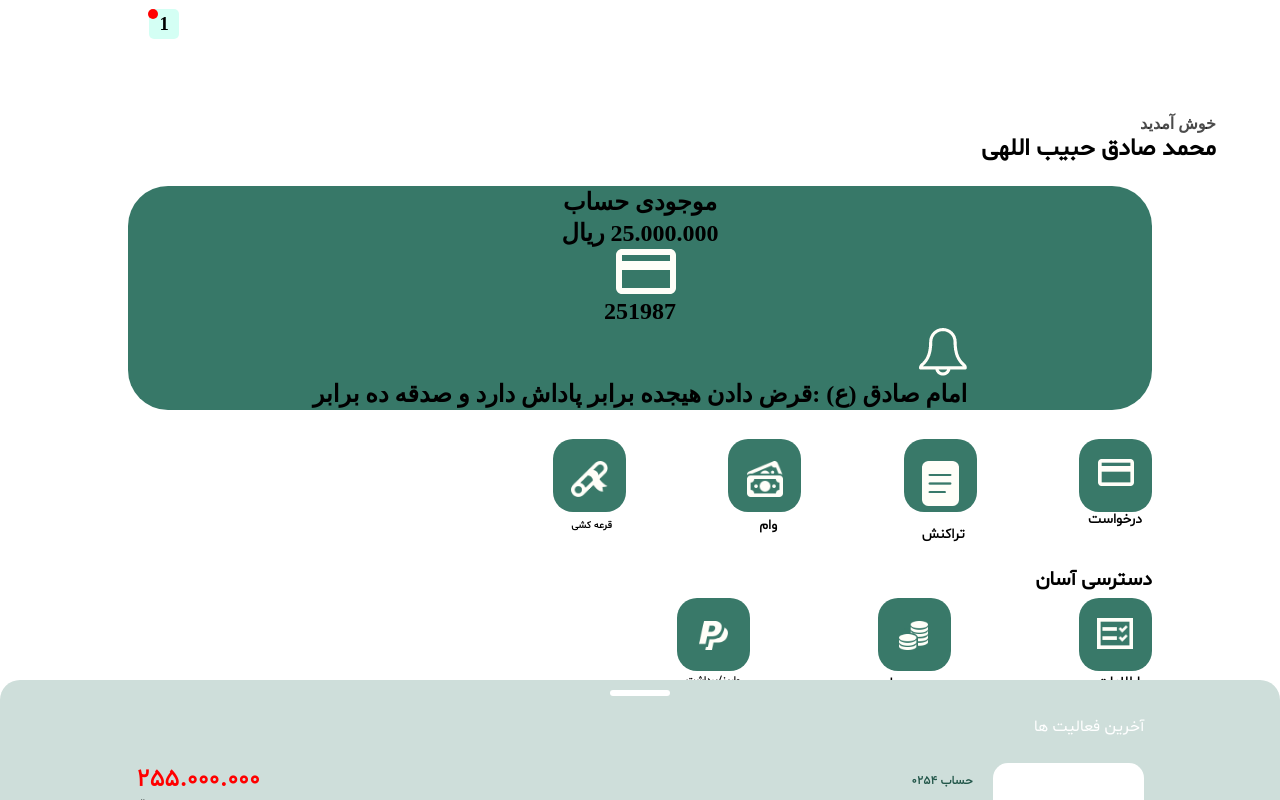
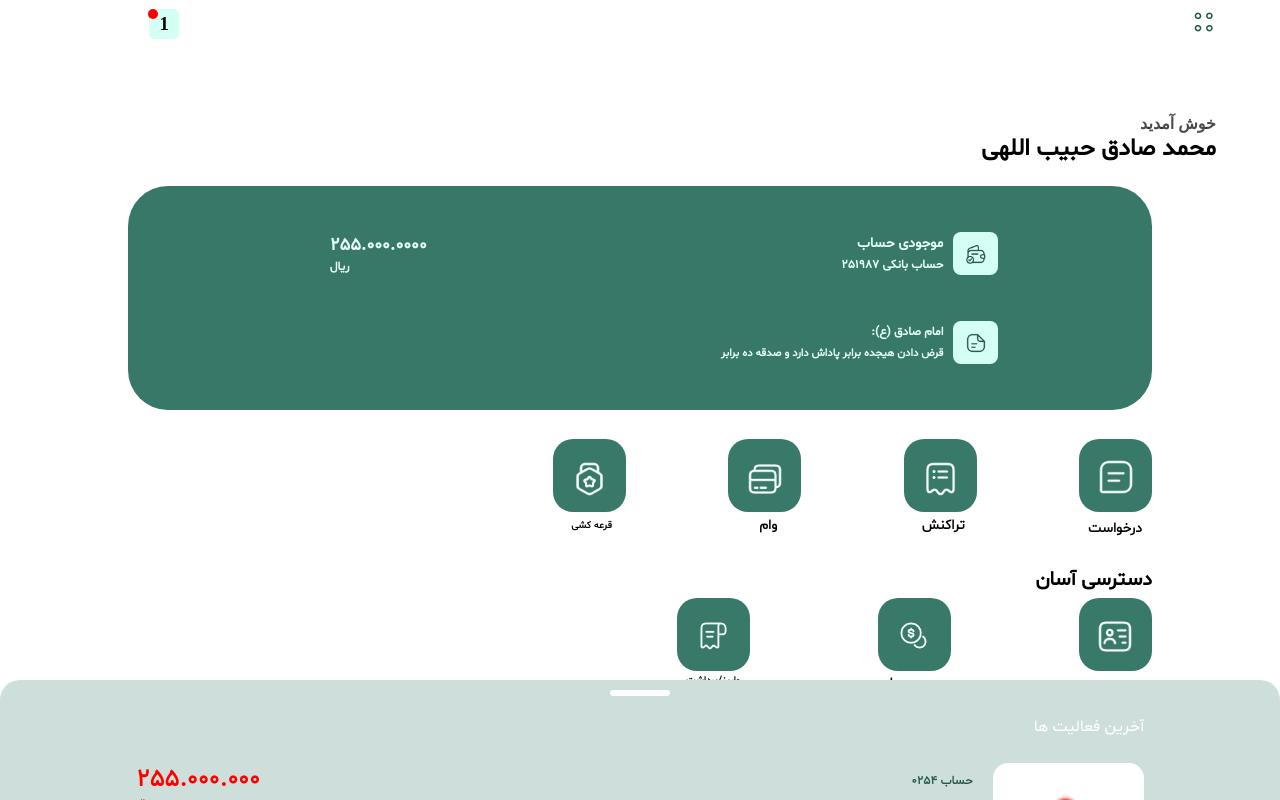
Before and after one commit to mohamdreza04/sandogh-emamreza-frontend, a website: page public/html/Hom/Home.html in a window 1280 px wide. Drawn offline with Linux system fonts and the light colour scheme; files whose address does not match are found by name.

Commit message:
create project

```diff
--- a/public/css/Hom/query_Hom/mobaile_backgrournd-Hom.css
+++ b/public/css/Hom/query_Hom/mobaile_backgrournd-Hom.css
@@ -149,10 +149,7 @@ section.mogodi > section.mtn__emam__sadegh > section.logo__mtn__emam__sadegh {
   align-items: center;
 }
 
-section.mogodi
-  > section.mtn__emam__sadegh
-  > section.logo__mtn__emam__sadegh
-  > img {
+section.mogodi>section.mtn__emam__sadegh>section.logo__mtn__emam__sadegh>img {
   width: 20px;
 }
 
@@ -176,7 +173,6 @@ section.mogodi > section.mtn__emam__sadegh > section.emam__sadegh > h2 {
   color: #e6fff8;
   font-family: shabnam_regolar;
 }
-
 /* ---------------------------------------------------------------- */
 section.dastresi {
   width: 100%;
--- a/public/html/Hom/Home.html
+++ b/public/html/Hom/Home.html
@@ -100,7 +100,7 @@
         </section>
         <!-- ----------------------------------------------------------- -->
         <section class="meno">
-            <img src="../../../pictures/mobaile/Home/Union 1.png" alt="" id="meno">
+            <img src="../../pictures/mobaile/Home/menu.png" alt="" id="meno">
             <section class="payam">
                 <section class="circle"></section>
                 <h1>1</h1>
@@ -113,33 +113,45 @@
             <h1>محمد صادق حبیب اللهی</h1>
         </section>
         <section class="mogodi">
-            <h1 class="mogodi__hesab">موجودی حساب</h1>
-            <h1 class="mogodi__hesab2">25.000.000  ریال</h1>
-            <section class="logo__kart">
-                <img src="../../../pictures/mobaile/Home/Path 85.png" alt="">
-                <h2>251987</h2>
+            <section class="mojodi__hesab">
+                <section class="logo__mojodi__hesab">
+                    <img src="../../pictures/mobaile/Home/empty-wallet-tick.png" alt="">
+                </section>
+                <section class="mtn__mojodi__hesab">
+                    <h1>موجودی حساب</h1>
+                    <h2>حساب بانکی 251987</h2>
+                </section>
+                <section class="number__mojodi__hesab">
+                    <h1>255.000.0000</h1>
+                    <h2>ریال</h2>
+                </section>
             </section>
-            <section class="logo__notif">
-                <img src="../../../pictures/mobaile/Home/notification (8).png" alt="">
-                <h2>امام صادق (ع) :قرض دادن هیجده برابر پاداش دارد و صدقه ده برابر</h2>
+            <section class="mtn__emam__sadegh">
+                <section class="logo__mtn__emam__sadegh">
+                    <img src="../../pictures/mobaile/Home/document-text.png" alt="">
+                </section>
+                <section class="emam__sadegh">
+                    <h1>امام صادق (ع):</h1>
+                    <h2>قرض دادن هیجده برابر  پاداش دارد و صدقه ده برابر</h2>
+                </section>
             </section>
         </section>
         <section class="dastresi">
             <section class="dastresi__logo">
                 <section class="darkhast">
-                    <img src="../../../pictures/mobaile/Home/Path 85.png" alt="">
+                    <img src="../../pictures/mobaile/Home/message-text.png" alt="">
                     <h1>درخواست</h1>
                 </section>
                 <section class="trakonesh">
-                    <img src="../../../pictures/mobaile/Home/Group 127.png" alt="">
+                    <img src="../../pictures/mobaile/Home/receipt-2.png" alt="">
                     <h1>تراکنش</h1>
                 </section>
                 <section class="vam">
-                    <img src="../../../pictures/mobaile/Home/icons8-paper-money.png" alt="">
+                    <img src="../../pictures/mobaile/Home/cards.png" alt="">
                     <h1>وام</h1>
                 </section>
                 <section class="ghore__keshe">
-                    <img src="../../../pictures/mobaile/Home/icons8-contract.png" alt="">
+                    <img src="../../pictures/mobaile/Home/award.png" alt="">
                     <h1>قرعه کشی</h1>
                 </section>
             </section>
@@ -148,15 +160,16 @@
             <h1>دسترسی آسان</h1>
             <section class="dastresi__asan__logo">
                 <section class="etelaat">
-                    <img src="../../../pictures/mobaile/Home/Path 91.png" alt="">
+                    <img src="../../pictures/mobaile/Home/personalcard.png" alt="">
                     <h1>اطلاعات</h1>
                 </section>
                 <section class="seporde">
-                    <img src="../../../pictures/mobaile/Home/Group 128.png" alt="">
+                    <img src="../../pictures/mobaile/Home/coin.png" alt="">
                     <h1>سپرده ها</h1>
                 </section>
                 <section class="variz">
-                    <img src="../../../pictures/mobaile/Home/Path 35.png" alt="">
+                    <img src="../../pictures/mobaile/Home/receipt-text.png
+                    " alt="">
                     <h1>واریز/برداشت</h1>
                 </section>
             </section>
@@ -168,7 +181,7 @@
                 <div class="matn">آخرین فعالیت ها</div>
                 <div class="bardasht">
                     <div class="logo__bardasht">
-                        <img src="../../../pictures/mobaile/Home/Polygon 8.png" alt="">
+                        <img src="../../pictures/mobaile/Home/arrow-up.png" alt="">
                     </div>
                     <div class="matn__hesab">
                         <h1>حساب 0254</h1>
@@ -182,7 +195,7 @@
 
                 <div class="daryaft">
                     <div class="logo__daryaft">
-                        <img src="../../../pictures/mobaile/Home/Polygon 9.png" alt="">
+                        <img src="../../pictures/mobaile/Home/arrow-down.png" alt="">
                     </div>
                     <div class="matn__hesab">
                         <h1>حساب 0256</h1>
@@ -196,7 +209,7 @@
 
                 <div class="profaile">
                     <div class="logo__profaile">
-                        <img src="../../../pictures/mobaile/Home/icons8-web-camera.png" alt="">
+                        <img src="../../pictures/mobaile/Home/profile-circle.png" alt="">
                     </div>
                     <div class="matn__profaile">
                         <h1>تغییر پروفایل</h1>
```
Also changed, not shown: public/html/sandogh/login.html (+0 -7 lines).
